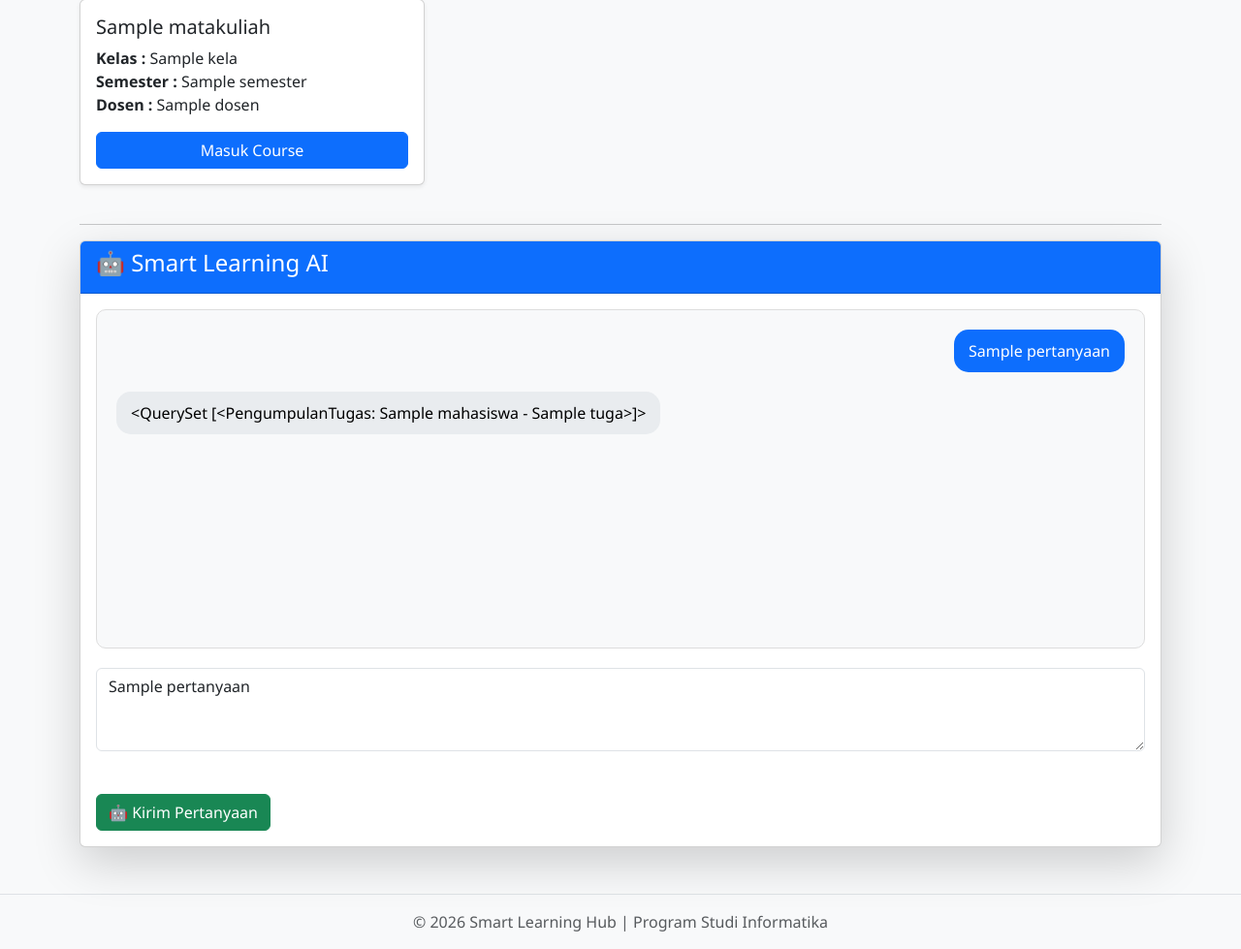
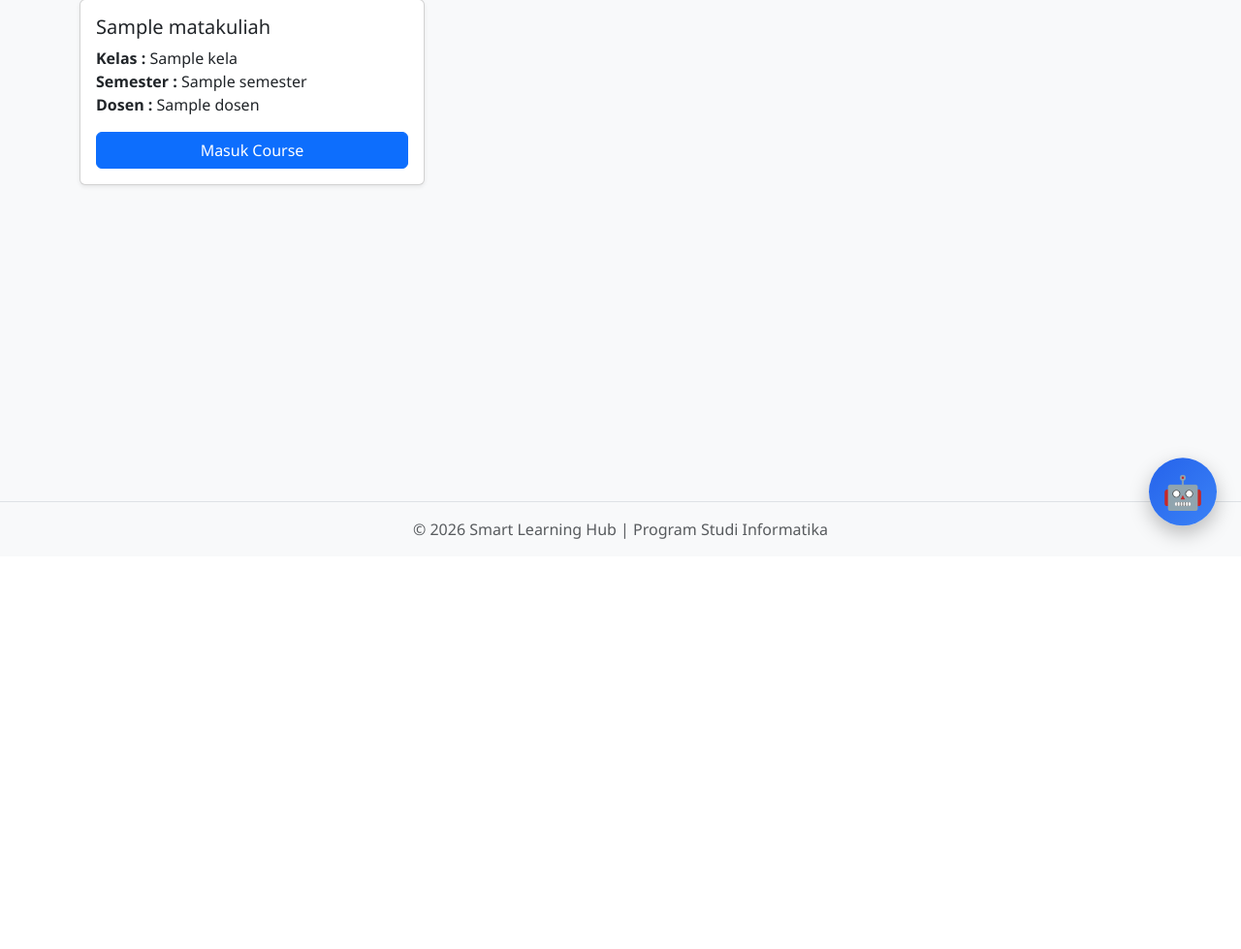
Before and after one commit to nurulanisa5519-png/SmartLearningHub, a Django app: template learning/templates/student_dashboard.html in a window 1280 px wide. Shown: the part 226-1205 px from the top of the page at 97% size. After the commit the page ends 788 px from the top, so only its background shows below. Run offline with Django 5.2, Linux system fonts and the light colour scheme; tables that the repository leaves empty hold one stand-in row (values such as "Sample post"); the template is opened without the code that fills it: values that come from a table or form of the project are taken from there, most other values are stand-ins (such as "Sample title", 1, 10 or a date in 2020).

Commit message:
Update student_dashboard.html

```diff
--- a/learning/templates/student_dashboard.html
+++ b/learning/templates/student_dashboard.html
@@ -5,6 +5,82 @@ Dashboard Mahasiswa
 {% endblock %}
 
 {% block content %}
+
+<style>
+
+/* ===============================
+   Floating Smart Learning AI
+================================ */
+
+.ai-floating-btn{
+
+    position:fixed;
+
+    bottom:25px;
+
+    right:25px;
+
+    width:70px;
+
+    height:70px;
+
+    border-radius:50%;
+
+    background:linear-gradient(135deg,#2563EB,#3B82F6);
+
+    color:white;
+
+    text-decoration:none;
+
+    display:flex;
+
+    justify-content:center;
+
+    align-items:center;
+
+    font-size:34px;
+
+    box-shadow:0 8px 20px rgba(0,0,0,.25);
+
+    transition:.3s;
+
+    z-index:9999;
+
+}
+
+.ai-floating-btn:hover{
+
+    transform:scale(1.1);
+
+    color:white;
+
+    box-shadow:0 12px 30px rgba(37,99,235,.45);
+
+}
+
+@keyframes floating{
+
+    0%{
+        transform:translateY(0);
+    }
+
+    50%{
+        transform:translateY(-8px);
+    }
+
+    100%{
+        transform:translateY(0);
+    }
+
+}
+
+.ai-floating-btn{
+
+    animation:floating 2.5s ease-in-out infinite;
+
+}
+
+</style>
 
 <h2>Dashboard Mahasiswa</h2>
 
@@ -48,9 +124,8 @@ Dashboard Mahasiswa
 
                 </p>
 
-                <a
-                    href="{% url 'detail_course' course.id %}"
-                    class="btn btn-primary w-100">
+                <a href="{% url 'detail_course' course.id %}"
+                   class="btn btn-primary w-100">
 
                     Masuk Course
 
@@ -76,123 +151,17 @@ Dashboard Mahasiswa
 
 {% endif %}
 
-<hr>
 
-<!-- ================= AI ASSISTANT ================= -->
+<!-- =====================================
+        Floating Smart Learning AI
+====================================== -->
 
-<div class="card shadow-lg">
+<a href="{% url 'ai_chat' %}"
+   class="ai-floating-btn"
+   title="Smart Learning AI">
 
-    <div class="card-header bg-primary text-white">
+    🤖
 
-        <h4>🤖 Smart Learning AI</h4>
-
-    </div>
-
-    <div class="card-body">
-
-        <!-- Area Chat -->
-
-        <div
-            style="
-                height:350px;
-                overflow-y:auto;
-                background:#f8f9fa;
-                border:1px solid #ddd;
-                border-radius:10px;
-                padding:20px;
-                margin-bottom:20px;
-            ">
-
-            {% if pertanyaan %}
-
-            <div style="text-align:right; margin-bottom:20px;">
-
-                <span
-                    style="
-                        background:#0d6efd;
-                        color:white;
-                        padding:10px 15px;
-                        border-radius:15px;
-                        display:inline-block;
-                    ">
-
-                    {{ pertanyaan }}
-
-                </span>
-
-            </div>
-
-            {% endif %}
-
-            {% if jawaban %}
-
-            <div style="margin-bottom:20px;">
-
-                <span
-                    style="
-                        background:#e9ecef;
-                        color:black;
-                        padding:10px 15px;
-                        border-radius:15px;
-                        display:inline-block;
-                    ">
-
-                    {{ jawaban }}
-
-                </span>
-
-            </div>
-
-            {% else %}
-
-            <p style="color:gray;">
-
-                👋 Halo {{ mahasiswa.nama }}.
-
-                <br><br>
-
-                Saya adalah <strong>Smart Learning AI</strong>.
-
-                Silakan bertanya mengenai materi perkuliahan,
-                tugas, ataupun konsep pemrograman.
-
-            </p>
-
-            {% endif %}
-
-        </div>
-
-        <!-- Form Chat -->
-
-        <form method="POST">
-
-            {% csrf_token %}
-
-            <div class="input-group">
-
-                <textarea
-                    class="form-control"
-                    name="pertanyaan"
-                    rows="3"
-                    placeholder="Contoh: Jelaskan apa itu Django Framework..."
-                    required>{{ pertanyaan }}</textarea>
-
-            </div>
-
-            <br>
-
-            <button
-                type="submit"
-                class="btn btn-success">
-
-                🤖 Kirim Pertanyaan
-
-            </button>
-
-        </form>
-
-    </div>
-
-</div>
+</a>
 
 {% endblock %}
```
